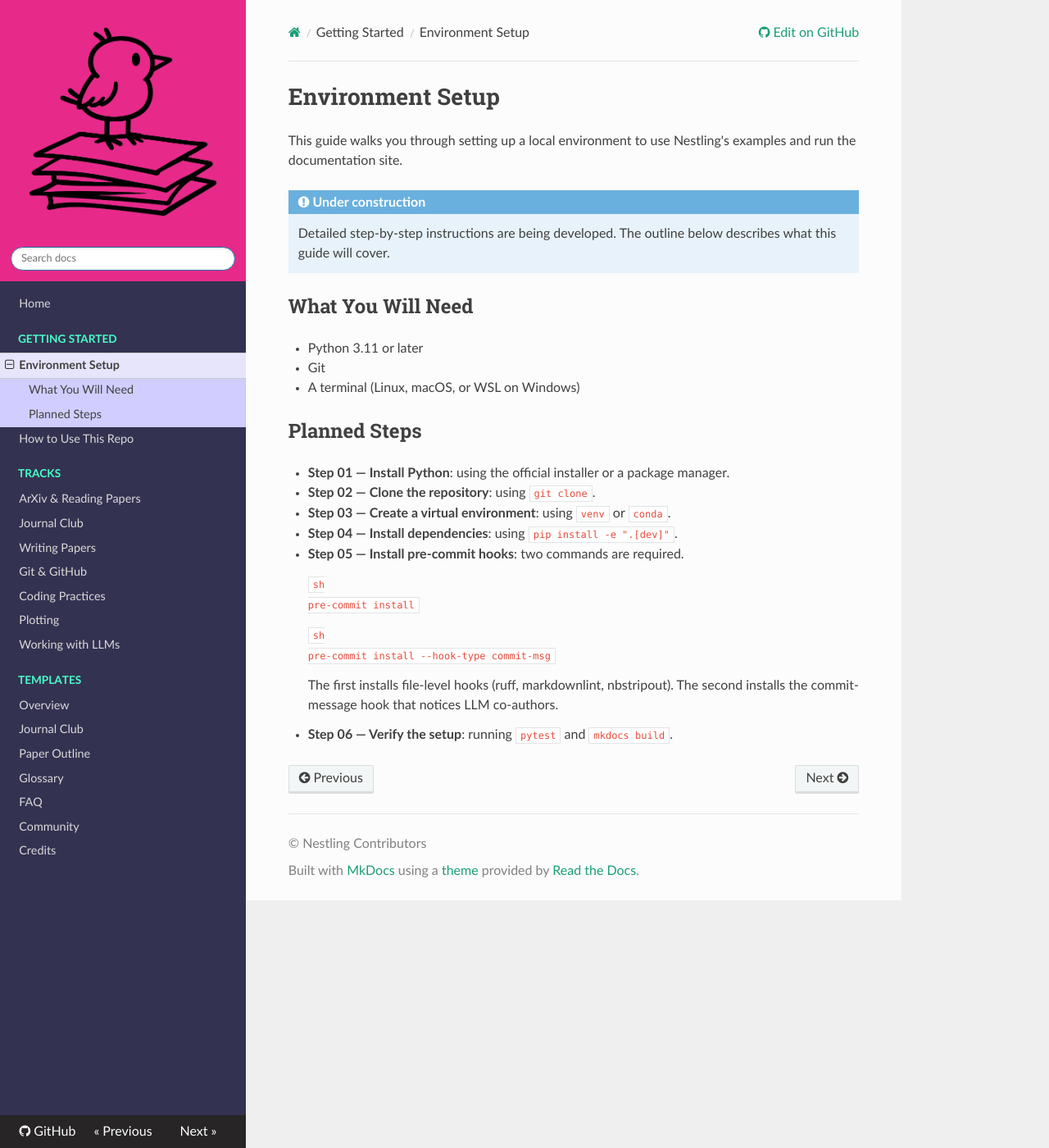
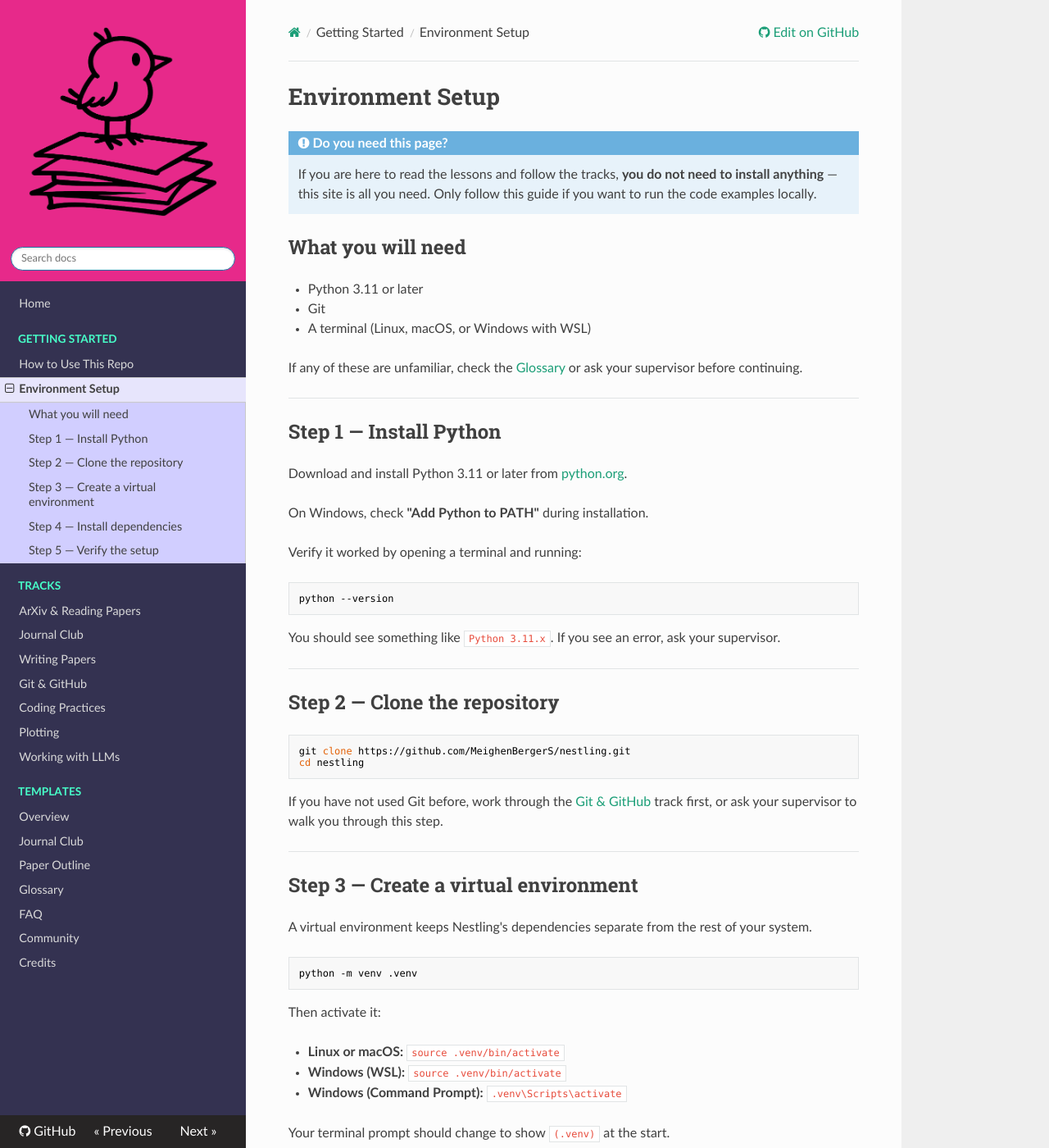
Before and after one commit to MeighenBergerS/nestling, an MkDocs documentation site: the page built from docs/getting-started/environment-setup.md, in a window 1280 px wide and 1400 px high. Shown: the whole window at 82% size. Built offline with MkDocs 1.6.1, drawn with Linux system fonts in a browser that asks for light colours; nearby versions of some CDN libraries; some of the changed text lies outside the part shown.

Commit message:
Update landing pages and first steps.

````diff
--- a/.markdownlint.yaml
+++ b/.markdownlint.yaml
@@ -15,3 +15,7 @@ MD041: true
 # Allow duplicate headings in different sections
 MD024:
   siblings_only: true
+
+# Require fenced code blocks (allows language hints for syntax highlighting)
+MD046:
+  style: fenced
--- a/docs/getting-started/environment-setup.md
+++ b/docs/getting-started/environment-setup.md
@@ -1,33 +1,87 @@
 # Environment Setup
 
-This guide walks you through setting up a local environment to use Nestling's examples and run the documentation site.
+!!! note "Do you need this page?"
+    If you are here to read the lessons and follow the tracks, **you do not need to install anything** — this site is all you need.
+    Only follow this guide if you want to run the code examples locally.
 
-!!! note "Under construction"
-    Detailed step-by-step instructions are being developed. The outline below describes what this guide will cover.
-
-## What You Will Need
+## What you will need
 
 - Python 3.11 or later
 - Git
-- A terminal (Linux, macOS, or WSL on Windows)
+- A terminal (Linux, macOS, or Windows with WSL)
 
-## Planned Steps
+If any of these are unfamiliar, check the [Glossary](../glossary.md) or ask your supervisor before continuing.
 
-- **Step 01 — Install Python**: using the official installer or a package manager.
-- **Step 02 — Clone the repository**: using `git clone`.
-- **Step 03 — Create a virtual environment**: using `venv` or `conda`.
-- **Step 04 — Install dependencies**: using `pip install -e ".[dev]"`.
-- **Step 05 — Install pre-commit hooks**: two commands are required.
+---
 
-    ```sh
-    pre-commit install
-    ```
+## Step 1 — Install Python
 
-    ```sh
-    pre-commit install --hook-type commit-msg
-    ```
+Download and install Python 3.11 or later from [python.org](https://www.python.org/downloads/).
 
-    The first installs file-level hooks (ruff, markdownlint, nbstripout).
-    The second installs the commit-message hook that notices LLM co-authors.
+On Windows, check **"Add Python to PATH"** during installation.
 
-- **Step 06 — Verify the setup**: running `pytest` and `mkdocs build`.
+Verify it worked by opening a terminal and running:
+
+```sh
+python --version
+```
+
+You should see something like `Python 3.11.x`. If you see an error, ask your supervisor.
+
+---
+
+## Step 2 — Clone the repository
+
+```sh
+git clone https://github.com/MeighenBergerS/nestling.git
+cd nestling
+```
+
+If you have not used Git before, work through the [Git & GitHub](../tracks/04-git-github/index.md) track first,
+or ask your supervisor to walk you through this step.
+
+---
+
+## Step 3 — Create a virtual environment
+
+A virtual environment keeps Nestling's dependencies separate from the rest of your system.
+
+```sh
+python -m venv .venv
+```
+
+Then activate it:
+
+- **Linux or macOS:** `source .venv/bin/activate`
+- **Windows (WSL):** `source .venv/bin/activate`
+- **Windows (Command Prompt):** `.venv\Scripts\activate`
+
+Your terminal prompt should change to show `(.venv)` at the start.
+
+---
+
+## Step 4 — Install dependencies
+
+```sh
+pip install -e ".[dev]"
+```
+
+This installs Nestling along with all tools needed to run the examples and notebooks.
+
+---
+
+## Step 5 — Verify the setup
+
+```sh
+pytest tests/
+```
+
+If all tests pass, you are ready to run examples. Open any notebook in the `examples/` folder with Jupyter:
+
+```sh
+jupyter notebook
+```
+
+!!! tip "Something not working?"
+    Environment setup is genuinely one of the trickier parts of getting started — you are not alone if something goes wrong.
+    Ask your supervisor; they have almost certainly hit the same issue before and can help you get unstuck quickly.
--- a/mkdocs.yml
+++ b/mkdocs.yml
@@ -12,8 +12,8 @@ theme:
 nav:
   - Home: index.md
   - Getting Started:
+    - How to Use This Repo: getting-started/how-to-use-this-repo.md
     - Environment Setup: getting-started/environment-setup.md
-    - How to Use This Repo: getting-started/how-to-use-this-repo.md
   - Tracks:
     - ArXiv & Reading Papers: tracks/01-arxiv/index.md
     - Journal Club: tracks/02-journal-club/index.md
````
Also changed, not shown: docs/faq.md (+22 -0 lines), docs/getting-started/how-to-use-this-repo.md (+36 -8 lines), docs/glossary.md (+17 -0 lines), docs/index.md (+37 -18 lines).
